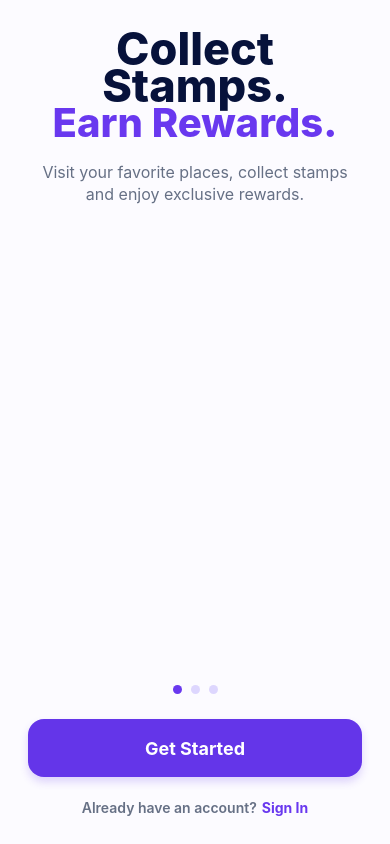
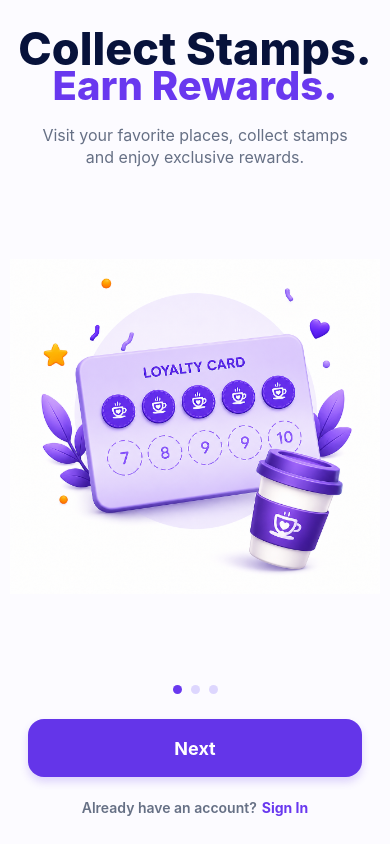
Before and after one commit to ayushsinha02003/loyalty-client-app, a React Native app: screen / in a window 390 px wide. Built offline with nearby package versions, Linux system fonts and the light colour scheme.

Commit message:
Onboard page added

```diff
--- a/src/screens/onboarding/OnboardingScreen.tsx
+++ b/src/screens/onboarding/OnboardingScreen.tsx
@@ -1,13 +1,10 @@
-import React, { useRef, useState } from 'react';
+import React, { useState } from 'react';
 import {
     View,
     StyleSheet,
     Image,
-    FlatList,
     Dimensions,
     Pressable,
-    NativeSyntheticEvent,
-    NativeScrollEvent,
     ImageSourcePropType,
 } from 'react-native';
 import { SafeAreaView } from 'react-native-safe-area-context';
@@ -55,79 +52,50 @@ const onboardingData: OnboardingItem[] = [
 const OnboardingScreen = ({
     onGetStarted,
 }: OnboardingScreenProps) => {
-    const [currentIndex, setCurrentIndex] = useState(0);
-    const flatListRef = useRef<FlatList<OnboardingItem>>(null);
-
-    const handleScroll = (
-        event: NativeSyntheticEvent<NativeScrollEvent>,
-    ) => {
-        const offsetX = event.nativeEvent.contentOffset.x;
-        const index = Math.round(offsetX / width);
-        setCurrentIndex(index);
+    const [currentPage, setCurrentPage] = useState(0);
+    const currentItem = onboardingData[currentPage];
+    const handleNext = () => {
+        if (currentPage < onboardingData.length - 1) {
+            setCurrentPage(currentPage + 1);
+        } else {
+            onGetStarted();
+        }
     };
-
-    const handleGetStarted = () => {
-        onGetStarted();
-    };
-
     const handleSignIn = () => {
         console.log('Go to Login Screen');
     };
 
-    const renderItem = ({
-        item,
-    }: {
-        item: OnboardingItem;
-    }) => {
     return (
-            <View style={styles.slide}>
+        <SafeAreaView style={styles.container}>
             <View style={styles.textSection}>
                 <PrimaryText
-                        text={item.title}
+                    text={currentItem.title}
                     customStyle={styles.title}
                 />
                 <PrimaryText
-                        text={item.highlight}
+                    text={currentItem.highlight}
                     customStyle={styles.highlight}
                 />
                 <PrimaryText
-                        text={item.description}
+                    text={currentItem.description}
                     customStyle={styles.description}
                 />
             </View>
-
             <View style={styles.imageContainer}>
                 <Image
-                        source={item.image}
+                    key={currentPage}
+                    source={currentItem.image}
+                    resizeMode="contain"
                     style={styles.image}
-                        resizeMode="contain"
                 />
             </View>
-            </View>
-        );
-    };
-
-    return (
-        <SafeAreaView style={styles.container}>
-            <FlatList
-                ref={flatListRef}
-                data={onboardingData}
-                renderItem={renderItem}
-                keyExtractor={item => item.id.toString()}
-                horizontal
-                pagingEnabled
-                showsHorizontalScrollIndicator={false}
-                bounces={false}
-                onMomentumScrollEnd={handleScroll}
-            />
-
             <View style={styles.indicatorContainer}>
                 {onboardingData.map((_, index) => (
                     <View
                         key={index}
                         style={[
                             styles.indicator,
-                            currentIndex === index &&
+                            currentPage === index &&
                             styles.activeIndicator,
                         ]}
                     />
@@ -136,13 +104,14 @@ const OnboardingScreen = ({
 
             <View style={styles.bottomSection}>
                 <Pressable
-                    style={({ pressed }) => [
-                        styles.button,
-                        pressed && styles.buttonPressed,
-                    ]}
-                    onPress={handleGetStarted}>
+                    style={styles.button}
+                    onPress={handleNext}>
                     <PrimaryText
-                        text="Get Started"
+                        text={
+                            currentPage === onboardingData.length - 1
+                                ? 'Get Started'
+                                : 'Next'
+                        }
                         customStyle={styles.buttonText}
                     />
                 </Pressable>
```
Also changed, not shown: src/screens/onboarding/components/OnboardingSlide.tsx (deleted). Lines whose indentation alone changed are shown as unchanged.
